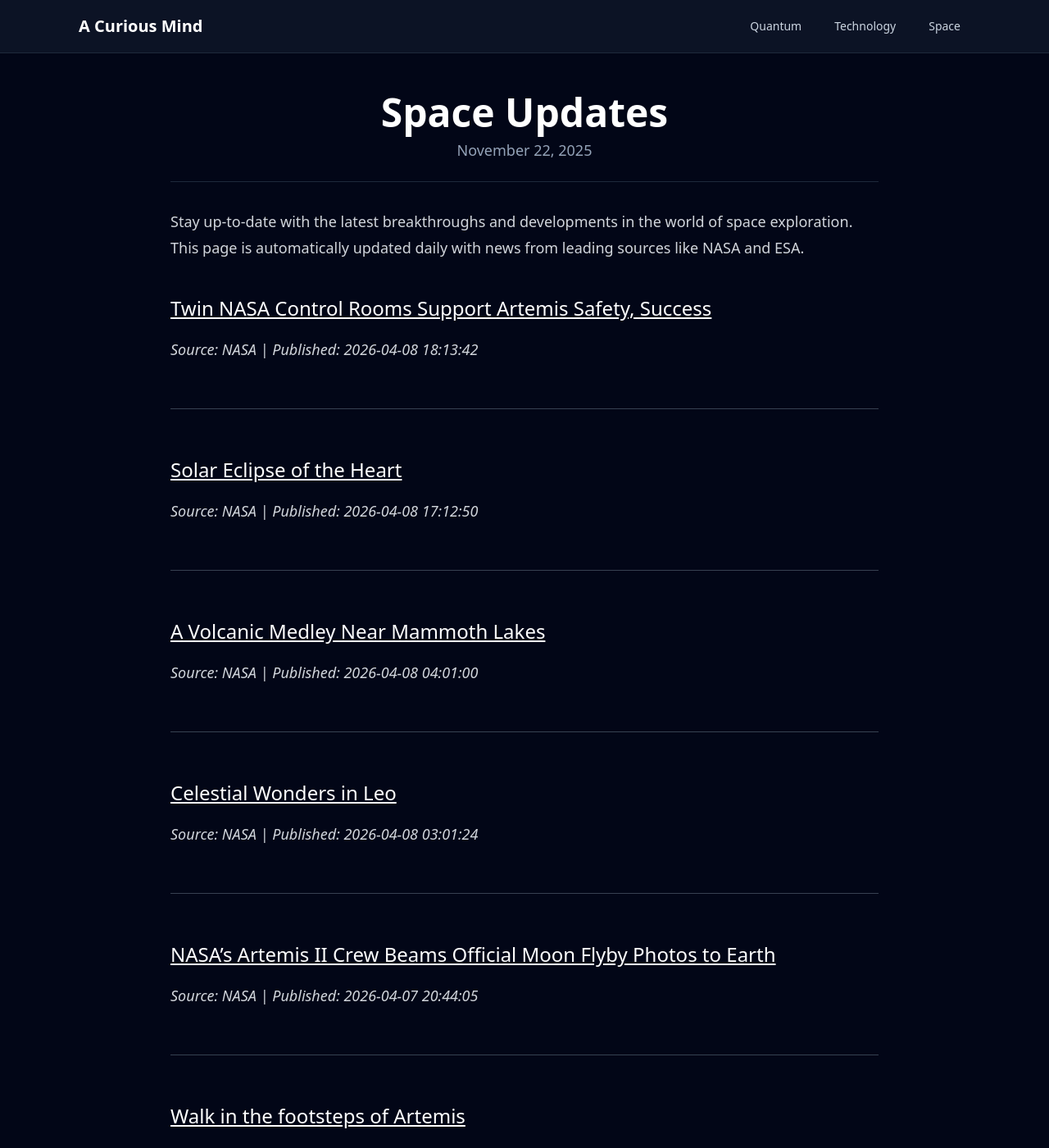
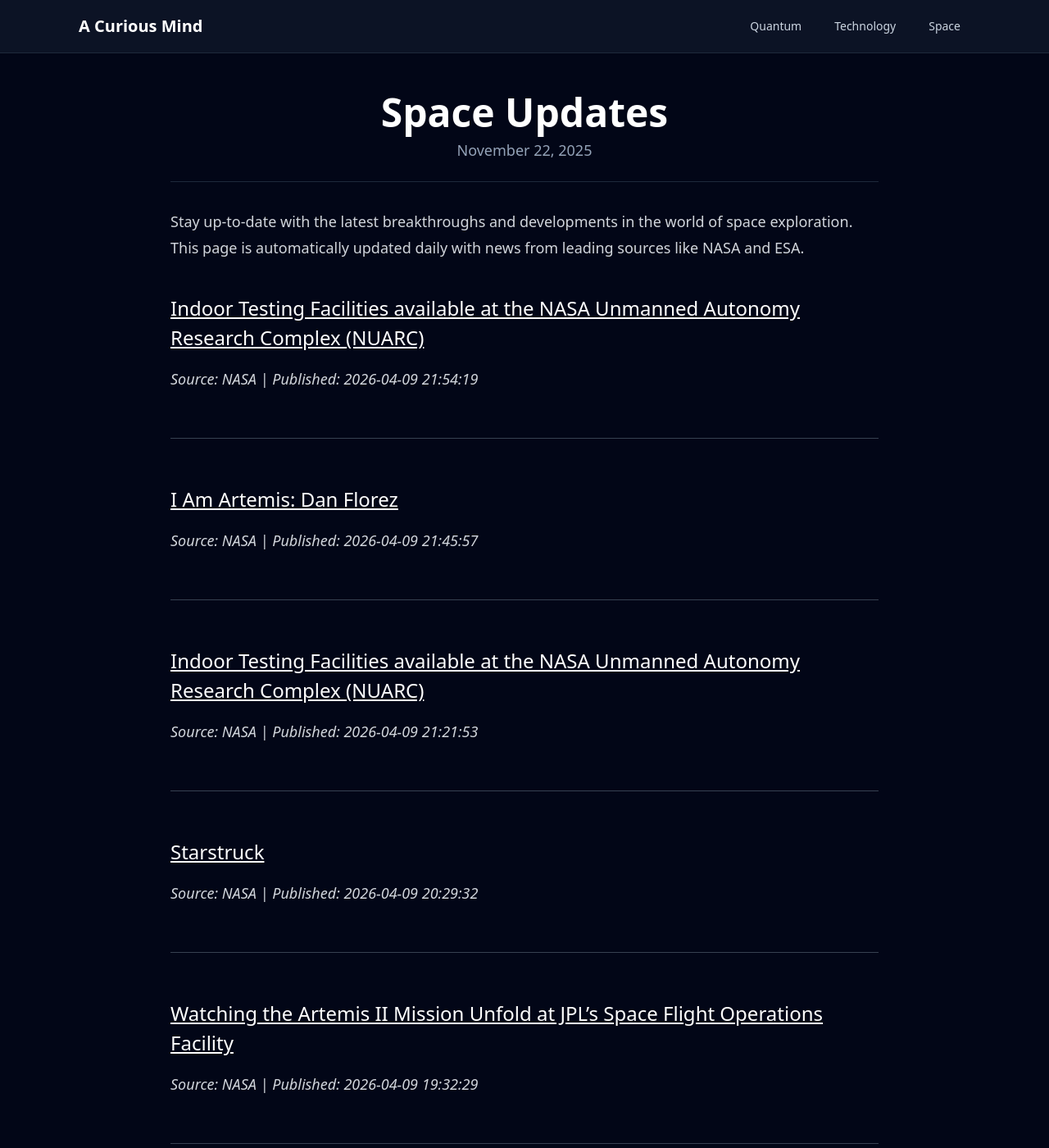
Before and after one commit to onehl7/onehl7.github.io, a Jekyll site: the page built from _posts/2025-11-22-space-updates.md, in a window 1280 px wide and 1400 px high. Shown: the whole window at 82% size. Built offline with Jekyll 4.4.1, drawn with Linux system fonts in a browser that asks for light colours; nearby versions of some CDN libraries; some of the changed text lies outside the part shown.

Commit message:
Update space news data

```diff
--- a/_data/space_news.json
+++ b/_data/space_news.json
@@ -1,33 +1,39 @@
 [
   {
     "source": "NASA",
-    "title": "Twin NASA Control Rooms Support Artemis Safety, Success",
-    "link": "https://www.nasa.gov/directorates/esdmd/artemis-campaign-development-division/human-landing-system-program/twin-nasa-control-rooms-support-artemis-safety-success/",
-    "published": "2026-04-08 18:13:42"
+    "title": "Indoor Testing Facilities available at the NASA Unmanned Autonomy Research Complex (NUARC)",
+    "link": "https://www.nasa.gov/aeronautics/indoor-testing-facilities-available-at-the-nasa-unmanned-autonomy-research-complex-nuarc/",
+    "published": "2026-04-09 21:54:19"
   },
   {
     "source": "NASA",
-    "title": "Solar Eclipse of the Heart",
-    "link": "https://www.nasa.gov/image-article/solar-eclipse-of-the-heart/",
-    "published": "2026-04-08 17:12:50"
+    "title": "I Am Artemis: Dan Florez",
+    "link": "https://www.nasa.gov/missions/artemis/i-am-artemis-dan-florez/",
+    "published": "2026-04-09 21:45:57"
   },
   {
     "source": "NASA",
-    "title": "A Volcanic Medley Near Mammoth Lakes",
-    "link": "https://science.nasa.gov/earth/earth-observatory/a-volcanic-medley-near-mammoth-lakes/",
-    "published": "2026-04-08 04:01:00"
+    "title": "Indoor Testing Facilities available at the NASA Unmanned Autonomy Research Complex (NUARC)",
+    "link": "https://www.nasa.gov/image-article/indoor-testing-facilities-available-at-the-nasa-unmanned-autonomy-research-complex-nuarc/",
+    "published": "2026-04-09 21:21:53"
   },
   {
     "source": "NASA",
-    "title": "Celestial Wonders in Leo",
-    "link": "https://science.nasa.gov/solar-system/skywatching/night-sky-network/celestial-wonders-in-leo/",
-    "published": "2026-04-08 03:01:24"
+    "title": "Starstruck",
+    "link": "https://www.nasa.gov/image-article/starstruck/",
+    "published": "2026-04-09 20:29:32"
   },
   {
     "source": "NASA",
-    "title": "NASA\u2019s Artemis II Crew Beams Official Moon Flyby Photos to Earth",
-    "link": "https://www.nasa.gov/news-release/nasas-artemis-ii-crew-beams-official-moon-flyby-photos-to-earth/",
-    "published": "2026-04-07 20:44:05"
+    "title": "Watching the Artemis II Mission Unfold at JPL\u2019s Space Flight Operations Facility",
+    "link": "https://science.nasa.gov/photojournal/watching-the-artemis-ii-mission-unfold-at-jpls-space-flight-operations-facility/",
+    "published": "2026-04-09 19:32:29"
+  },
+  {
+    "source": "ESA",
+    "title": "Moon joy, Earth love",
+    "link": "https://www.esa.int/ESA_Multimedia/Images/2026/04/Moon_joy_Earth_love",
+    "published": "2026-04-09 13:32:00"
   },
   {
     "source": "ESA",
@@ -49,12 +55,6 @@
   },
   {
     "source": "ESA",
-    "title": "A pair of planet-forming discs",
-    "link": "https://www.esa.int/ESA_Multimedia/Images/2026/04/A_pair_of_planet-forming_discs",
-    "published": "2026-04-03 08:00:00"
-  },
-  {
-    "source": "ESA",
     "title": "\u03b5psilon",
     "link": "https://www.esa.int/Science_Exploration/Human_and_Robotic_Exploration/epsilon",
     "published": "2026-01-21 12:54:00"
```
